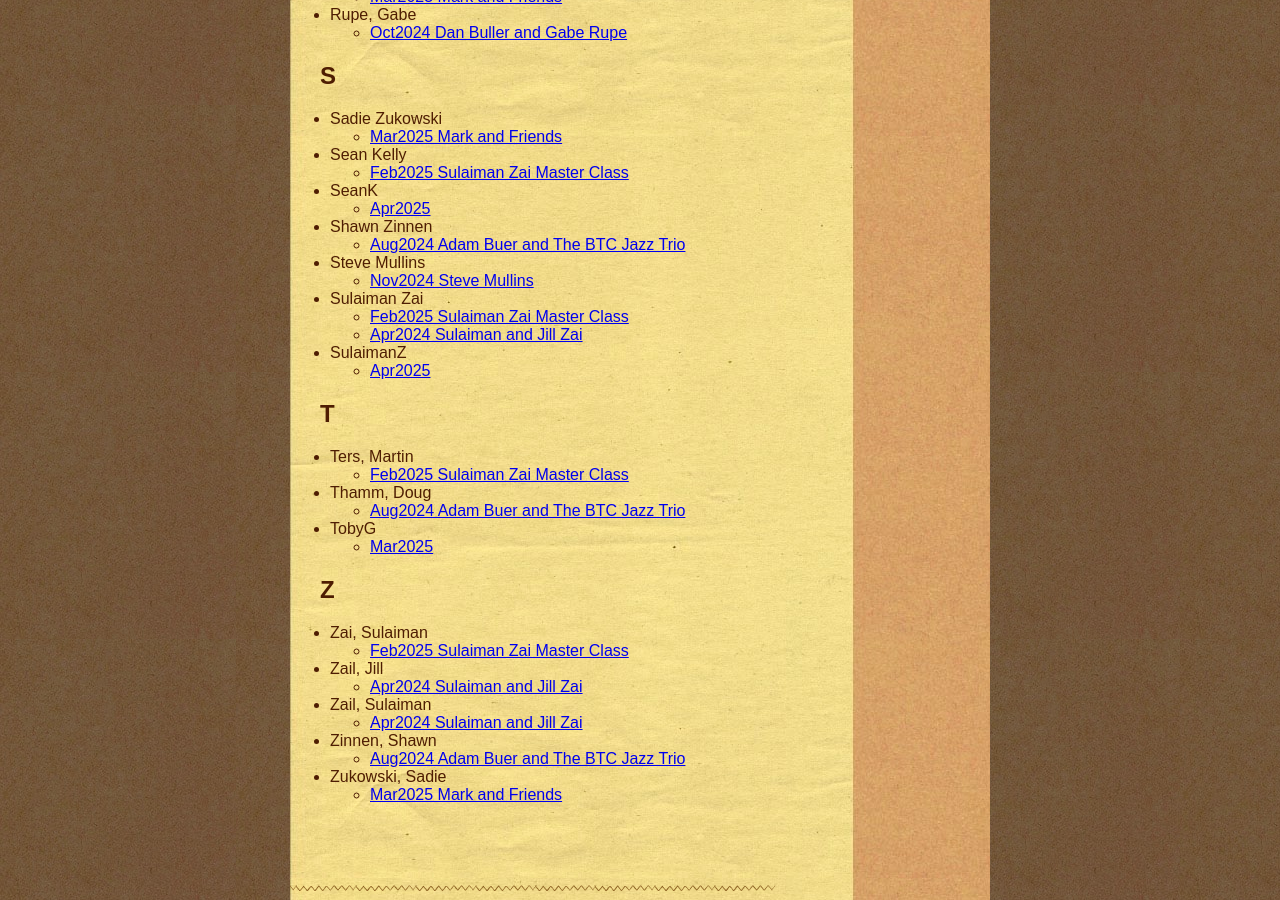
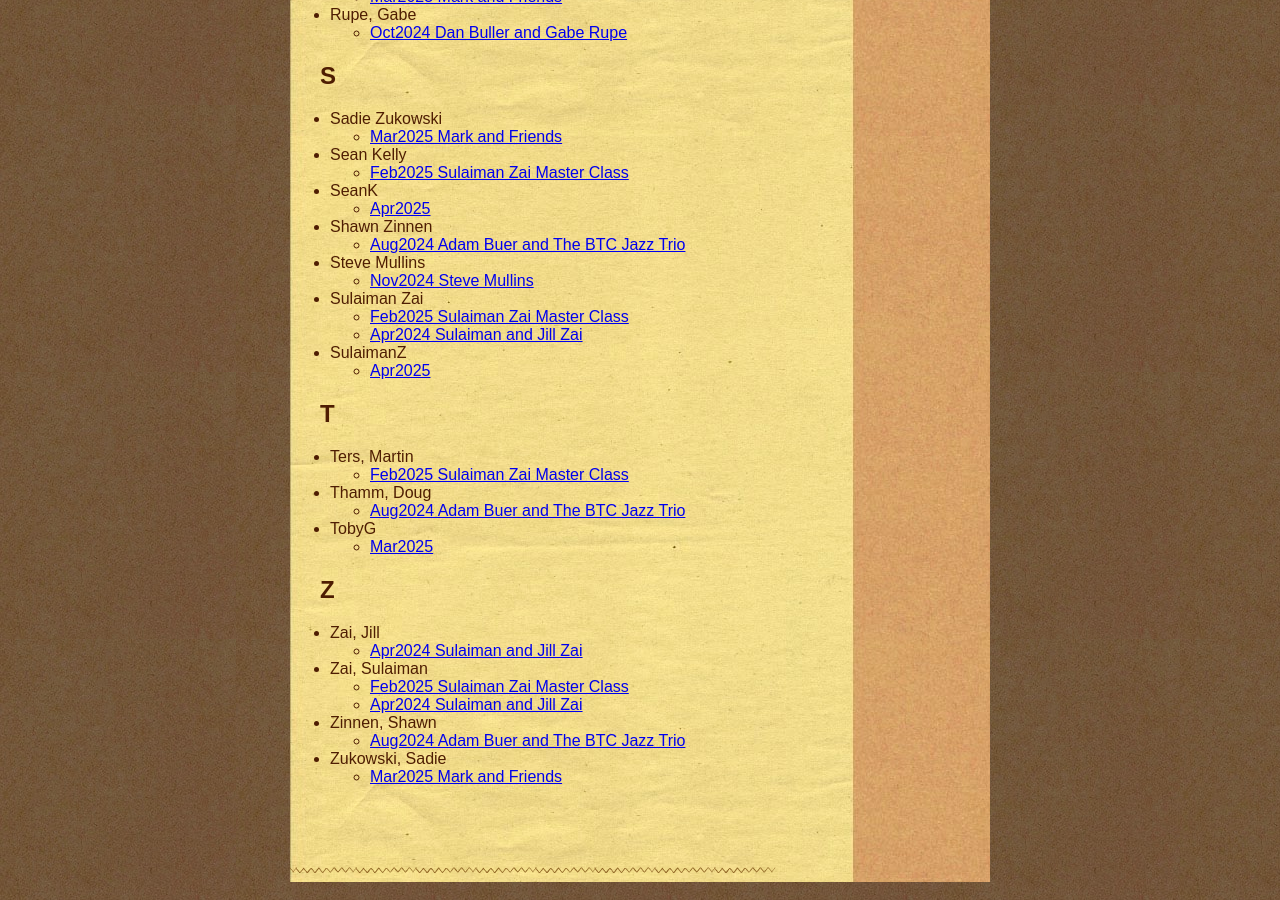
Before and after one commit to boulderguitarsociety/boulderguitarsociety.github.io, a Jekyll site: the page built from Stars.html, in a window 1280 px wide and 900 px high, scrolled down 2832 px. Built offline with Jekyll 4.4.1, drawn with Linux system fonts in a browser that asks for light colours.

Commit message:
fix spelling

```diff
--- a/_posts/2024-04-29-sulaiman-and-jill-zai.md
+++ b/_posts/2024-04-29-sulaiman-and-jill-zai.md
@@ -4,9 +4,9 @@ title: Sulaiman and Jill Zai
 excerpt: Original duets for violin and guitar, plus a wide classical selection
 tags:
 - Sulaiman Zai
-- Zail, Sulaiman
+- Zai, Sulaiman
 - Jill Zai
-- Zail, Jill
+- Zai, Jill
 ---
 ![Sulaiman Zai](/pics/20240429-SulaimanZai.jpg)
 
```
